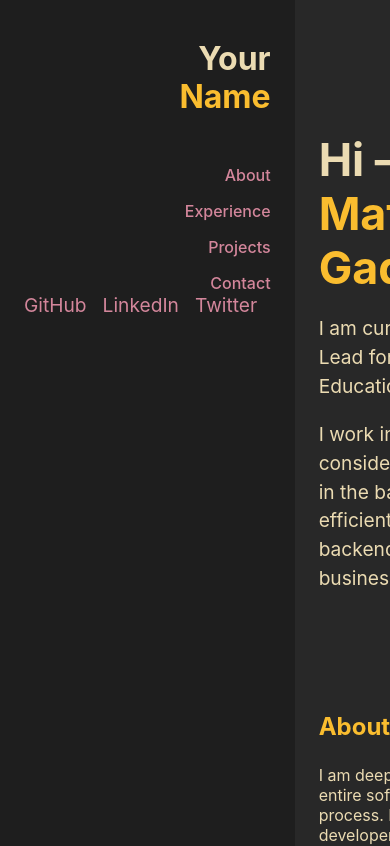
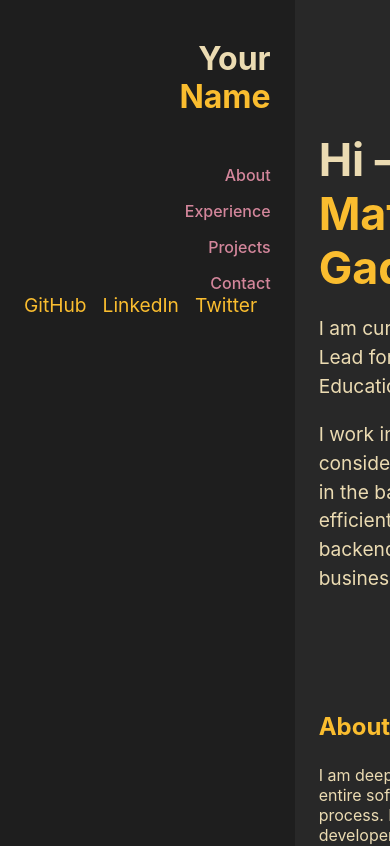
Before and after one commit to MatthewGadsden/portfolio, a React (Vite) app: page / in a window 390 px wide. Shown: the top 846 px of the page. Built offline with nearby package versions, Linux system fonts and the light colour scheme.

Commit message:
styling: more styling changes

```diff
--- a/src/styling/index.css
+++ b/src/styling/index.css
@@ -11,6 +11,7 @@ body {
   flex-direction: row;
   min-height: 100vh;
 }
+.socials a { color: var(--accent); }
 a { color: var(--text-accent); text-decoration: none; }
 
 .wrapper {
@@ -26,7 +27,7 @@ a { color: var(--text-accent); text-decoration: none; }
   bottom: 0;
   left: 0;
   background: var(--bg-dark);
-  border-right: 1px solid #3a3a3a;
+  border-right: 1px solid var(--bg-light);
   display: flex;
   flex-direction: column;
   text-align: right;
@@ -52,7 +53,7 @@ a { color: var(--text-accent); text-decoration: none; }
   transition: color 0.2s;
 }
 .sidebar nav a:hover {
-  color: var(--blue);
+  color: var(--text);
 }
 .sidebar .socials {
   display: flex;
@@ -149,15 +150,15 @@ ul {
   gap: 1.5rem;
 }
 .project-card {
-  background: #1e1e1e;
-  border: 1px solid #3a3a3a;
+  background: var(--bg-dark);
+  border: 1px solid var(--bg-light);
   border-radius: 6px;
   padding: 1.5rem;
   transition: transform 0.2s, border-color 0.2s;
 }
 .project-card:hover {
   transform: translateY(-3px);
-  border-color: var(--accent);
+  border-color: var(--red);
 }
 .project-card h3 {
   margin-top: 0;
@@ -181,7 +182,7 @@ ul {
     position: relative;
     width: 100%;
     border-right: none;
-    border-bottom: 1px solid #3a3a3a;
+    border-bottom: 1px solid var(--bg-light);
   }
   .content {
     margin-left: 0;
```
